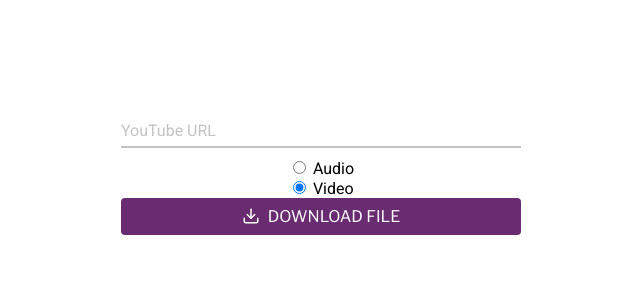
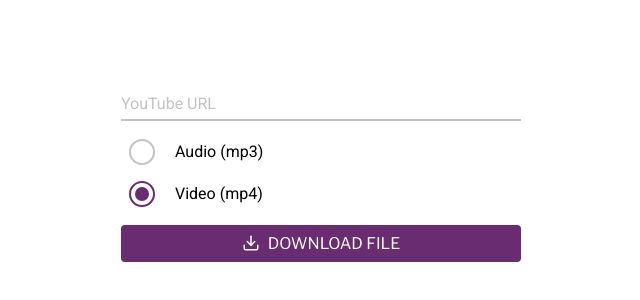
Before and after one commit to BaptisteAuscher/youtube-downloader-app, a plain HTML site: page client/index.html in a window 1280 px wide. Shown: the part 228-528 px from the top of the page, without its empty margins (319-959 px from the left). Drawn offline with nearby package versions, Linux system fonts and the light colour scheme.

Commit message:
change the styling of the radio buttons, ready for merge

```diff
--- a/client/index.html
+++ b/client/index.html
@@ -14,15 +14,17 @@
                 <label for="url-input" class="form__label">YouTube URL</label>
                 <input type="text" name="url-input" id="url-input" class="form__input">
             </div>
-            <div class="radio-container">
-                <div class="radio-cell">
-                    <input type="radio" name="format" id="audio" value="audio">
-                    <label for="audio">Audio</label>
-                </div>
-                <div class="radio-cell">
-                    <input type="radio" name="format" id="video" value="video" checked>
-                    <label for="video">Video</label>
-                </div>
+            <div class="form__radio">
+                <label for="audio" class="radio">
+                    <input type="radio" name="format" id="audio" value="audio" class="radio__input">
+                    <div class="radio__radio"></div>
+                    <div class="radio__label">Audio (mp3)</div>
+                </label>
+                <label for="video" class="radio">
+                    <input type="radio" name="format" id="video" value="video" class="radio__input" checked>
+                    <div class="radio__radio"></div>
+                    <div class="radio__label">Video (mp4)</div>
+                </label>
             </div>
             <button type="submit" id="url-button" class="form__button">
                 <img src="./icons/download.svg" alt="">
--- a/client/script.js
+++ b/client/script.js
@@ -1,8 +1,8 @@
 const input = document.querySelector('#url-input');
-const radio = document.querySelector('input[type=radio]');
 const button = document.querySelector('#url-button');
 const inputCell = document.querySelector('#input-cell');
 const form = document.querySelector('form');
+
 
 window.addEventListener('load', () => {
     if (input.value !== "") {
@@ -20,6 +20,7 @@
     }
     e.target.parentElement.classList.remove('is-focused');
 });
+
 
 button.addEventListener('click', (e) => {
     let circle = document.createElement('div');
--- a/client/style.css
+++ b/client/style.css
@@ -124,6 +124,62 @@
     }
 }
 
+.form__radio {
+    width: 100%;
+    margin-bottom: 10px;
+}
+
+.radio {
+    display: flex;
+    align-items: center;
+    padding: 8px;
+}
+
+.radio__radio {
+    width: 14px;
+    height: 14px;
+    padding: 4px;
+    border-radius: 50%;
+    border: 2px solid #c3c3c3;
+    margin-right: 20px;
+    transition: border .3s ease;
+    cursor: pointer;
+}
+
+.radio__radio:hover {
+    background-color: rgba(0,0,0,.05);
+}
+
+.radio__radio::before {
+    content: "";
+    display:block;
+    width: 14px;
+    height: 14px;
+    border-radius: 50%;
+    background-color: #6a2c70;
+    transform: scale(0);
+    transition: transform .3s ease;
+}
+
+.radio__label {
+    cursor: pointer;
+}
+.radio__input {
+    display: none;
+}
+
+.radio__input:checked + .radio__radio {
+    border: 2px solid #6a2c70;
+}
+
+.radio__input:checked + .radio__radio::before {
+    transform: scale(1);
+}
+
+.radio__input:checked + .radio__radio:hover {
+    background-color: transparent;
+}
+
 @media screen and (max-width: 768px) {
     .form__input {
         width: 300px;
```
